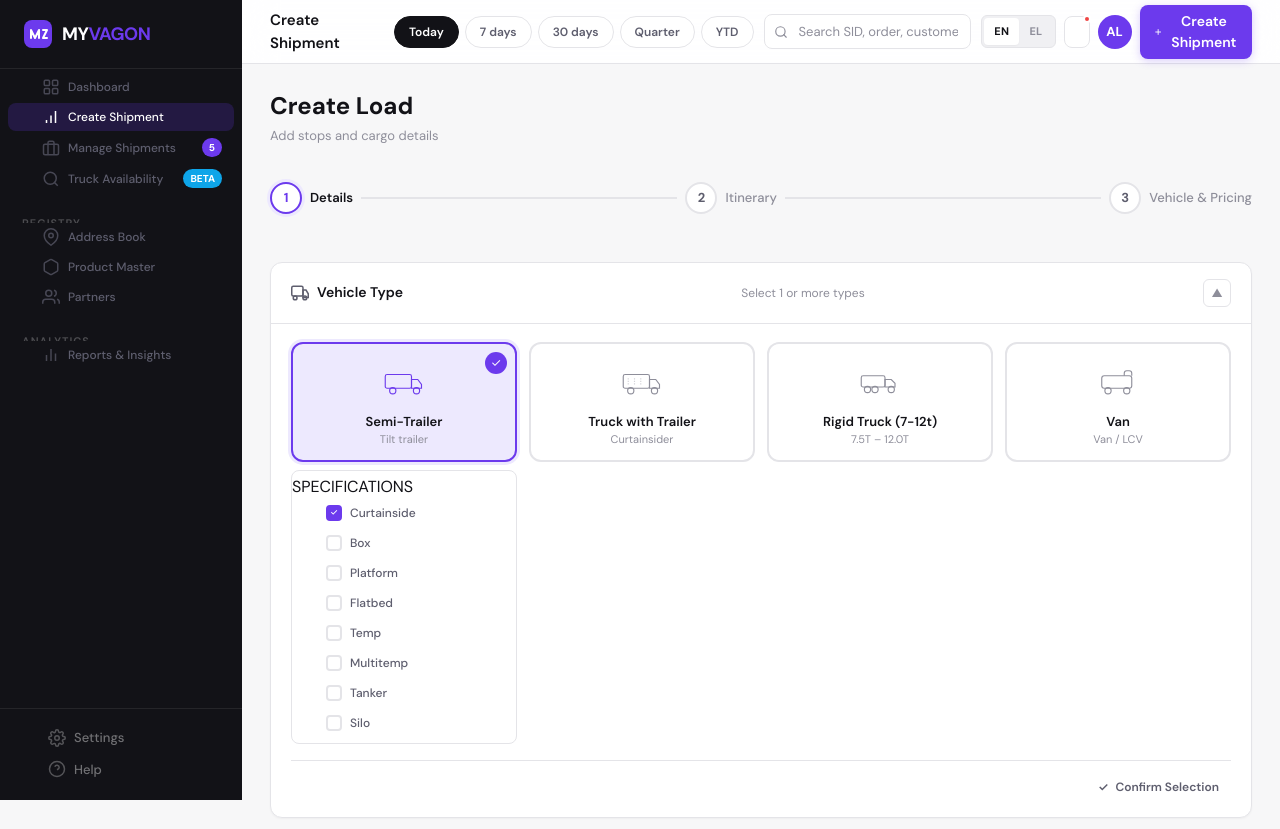
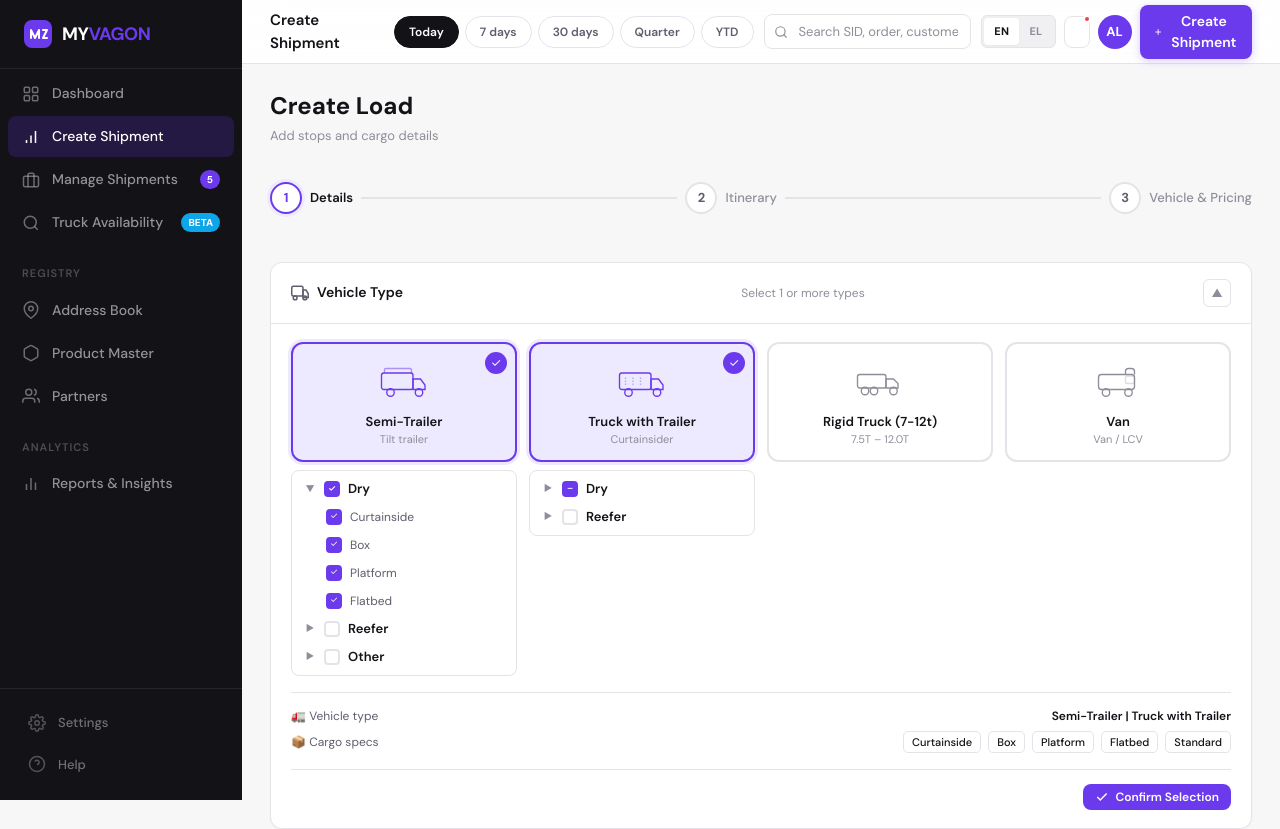
Before and after one commit to excellentwebworld/Mywagon-Frontend, a React (Vite) app: page /shipments/create in a window 1280 px wide. Shown: the top 829 px of the page. Built offline with nearby package versions, Linux system fonts and the light colour scheme.

Commit message:
refactor: update CreateShipmentWizard to use vehicleSpecs state structure and enhance styling for nested specifications

```diff
--- a/src/pages/CreateShipmentWizard/CreateShipmentWizard.css
+++ b/src/pages/CreateShipmentWizard/CreateShipmentWizard.css
@@ -260,7 +260,7 @@
   color: var(--text-tertiary);
 }
 
-/* ── Nest Specs ── */
+/* ── Nest Specs (scoped under .vnest to avoid sidebar .ns/.ni conflicts) ── */
 .vnest {
   max-height: 0;
   overflow: hidden;
@@ -278,55 +278,69 @@
   padding: 4px 0;
 }
 
-.nc {
+.vnest .nc {
   display: flex;
   align-items: center;
   gap: 8px;
-  padding: 8px 12px;
+  padding: 6px 12px;
   font-size: 13px;
   font-weight: 600;
   cursor: pointer;
   color: var(--text-primary);
-}
-
-.nc:hover {
+  line-height: 1.2;
+}
+
+.vnest .nc:hover {
   background: var(--surface-hover);
 }
 
-.nc .chev {
+.vnest .nc .chev {
   font-size: 9px;
   color: var(--text-tertiary);
   transition: transform 0.2s;
   width: 12px;
   text-align: center;
-}
-
-.nc .chev.open {
+  flex-shrink: 0;
+}
+
+.vnest .nc .chev.open {
   transform: rotate(90deg);
 }
 
-.ns {
+.vnest .ns {
   max-height: 0;
   overflow: hidden;
   transition: max-height 0.25s ease;
-}
-
-.ns.open {
+  padding: 0;
+  margin: 0;
+  font-size: inherit;
+  font-weight: inherit;
+  text-transform: none;
+  letter-spacing: normal;
+  color: inherit;
+}
+
+.vnest .ns.open {
   max-height: 300px;
 }
 
-.ni {
+.vnest .ni {
   display: flex;
   align-items: center;
   gap: 8px;
   padding: 5px 12px 5px 34px;
   font-size: 12px;
+  font-weight: 400;
   cursor: pointer;
   color: var(--text-secondary);
-}
-
-.ni:hover {
+  border-radius: 0;
+  margin-bottom: 0;
+  text-decoration: none;
+}
+
+.vnest .ni:hover {
   background: var(--surface-hover);
+  color: var(--text-secondary);
 }
 
 /* ── Checkboxes ── */
@@ -376,6 +390,22 @@
   font-weight: 600;
   color: var(--text-primary);
   text-align: right;
+  display: flex;
+  flex-wrap: wrap;
+  gap: 4px;
+  justify-content: flex-end;
+  max-width: 65%;
+}
+
+.btn-p {
+  background: var(--accent);
+  color: #fff;
+  border: none;
+}
+
+.btn-p:hover {
+  background: var(--accent-hover);
+  transform: translateY(-1px);
 }
 
 .vt {
--- a/src/pages/CreateShipmentWizard/CreateShipmentWizard.tsx
+++ b/src/pages/CreateShipmentWizard/CreateShipmentWizard.tsx
@@ -14,8 +14,10 @@ export const CreateShipmentWizard: React.FC = () => {
   const [step, setStep] = useState(1);
 
   // Step 1: Vehicle and Stops State
-  const [selectedVehicle, setSelectedVehicle] = useState('semi');
-  const [nestedSpecs, setNestedSpecs] = useState<string[]>(['curtainside']);
+  const [vehicleSpecs, setVehicleSpecs] = useState<Record<string, string[]>>({
+    semi: ['curtainside', 'box', 'platform', 'flatbed'],
+    curtain: ['standard'],
+  });
   const [stops, setStops] = useState<ShipmentStop[]>([
     {
       id: 1,
@@ -210,10 +212,8 @@ export const CreateShipmentWizard: React.FC = () => {
       <div className="content" style={{ paddingBottom: '120px' }}>
         {step === 1 && (
           <Step1Details
-            selectedVehicle={selectedVehicle}
-            setSelectedVehicle={setSelectedVehicle}
-            nestedSpecs={nestedSpecs}
-            setNestedSpecs={setNestedSpecs}
+            vehicleSpecs={vehicleSpecs}
+            setVehicleSpecs={setVehicleSpecs}
             stops={stops}
             setStops={setStops}
           />
--- a/src/pages/CreateShipmentWizard/components/Step1Details.tsx
+++ b/src/pages/CreateShipmentWizard/components/Step1Details.tsx
@@ -7,19 +7,15 @@ import { CreateLocationModal } from './CreateLocationModal';
 import { CreateProductModal } from './CreateProductModal';
 
 interface Step1DetailsProps {
-  selectedVehicle: string;
-  setSelectedVehicle: (v: string) => void;
-  nestedSpecs: string[];
-  setNestedSpecs: React.Dispatch<React.SetStateAction<string[]>>;
+  vehicleSpecs: Record<string, string[]>;
+  setVehicleSpecs: React.Dispatch<React.SetStateAction<Record<string, string[]>>>;
   stops: ShipmentStop[];
   setStops: React.Dispatch<React.SetStateAction<ShipmentStop[]>>;
 }
 
 export const Step1Details: React.FC<Step1DetailsProps> = ({
-  selectedVehicle,
-  setSelectedVehicle,
-  nestedSpecs,
-  setNestedSpecs,
+  vehicleSpecs,
+  setVehicleSpecs,
   stops,
   setStops,
 }) => {
@@ -41,46 +37,178 @@ export const Step1Details: React.FC<Step1DetailsProps> = ({
   const [activeLocDD, setActiveLocDD] = useState<number | null>(null);
 
   const [vehicleCardExpanded, setVehicleCardExpanded] = useState(true);
+  const [openNests, setOpenNests] = useState<string[]>(['semi', 'curtain']);
+  const [expandedCats, setExpandedCats] = useState<Record<string, boolean>>({
+    'semi-dry': true,
+  });
 
-  // Vehicle data definition matching step1.js
-  const vehData = {
+  type VehicleCat = { items: string[] };
+  type VehicleEntry = {
+    name: { en: string; el: string };
+    desc: string;
+    cats: Record<string, VehicleCat>;
+  };
+
+  const vehData: Record<string, VehicleEntry> = {
     semi: {
       name: { en: 'Semi-Trailer', el: 'Επικαθήμενο' },
       desc: 'Tilt trailer',
-      specs: ['curtainside', 'box', 'platform', 'flatbed', 'temp', 'multitemp', 'tanker', 'silo'],
+      cats: {
+        dry: { items: ['curtainside', 'box', 'platform', 'flatbed'] },
+        reefer: { items: ['temp', 'multitemp'] },
+        other: { items: ['tanker', 'silo'] },
+      },
     },
     curtain: {
       name: { en: 'Truck with Trailer', el: 'Συρρόμενο' },
       desc: 'Curtainsider',
-      specs: ['standard', 'mega', 'refr'],
+      cats: {
+        dry: { items: ['standard', 'mega'] },
+        reefer: { items: ['refr'] },
+      },
     },
     rigid: {
       name: { en: 'Rigid Truck (7-12t)', el: 'Τριαξονικό' },
       desc: '7.5T – 12.0T',
-      specs: ['box', 'flatbed', 'refr'],
+      cats: {
+        dry: { items: ['box', 'flatbed'] },
+        reefer: { items: ['refr'] },
+      },
     },
     van: {
       name: { en: 'Van', el: 'Βαν' },
       desc: 'Van / LCV',
-      specs: ['small', 'large', 'refr'],
+      cats: {
+        dry: { items: ['small', 'large'] },
+        reefer: { items: ['refr'] },
+      },
     },
   };
 
-  const handleToggleVehicle = (vid: string) => {
-    setSelectedVehicle(vid);
-    // Auto-select standard specifications if none selected for this vehicle type
-    const possibleSpecs = vehData[vid as keyof typeof vehData]?.specs || [];
-    const hasAny = nestedSpecs.some((s) => possibleSpecs.includes(s));
-    if (!hasAny && possibleSpecs.length > 0) {
-      setNestedSpecs([possibleSpecs[0]]);
-    }
+  const catLabels: Record<string, { en: string; el: string }> = {
+    dry: { en: 'Dry', el: 'Ξηρό' },
+    reefer: { en: 'Reefer', el: 'Ψυγείο' },
+    other: { en: 'Other', el: 'Άλλο' },
   };
 
-  const handleToggleSpec = (spec: string) => {
-    setNestedSpecs((prev) =>
-      prev.includes(spec) ? prev.filter((s) => s !== spec) : [...prev, spec]
-    );
+  const specLabels: Record<string, string> = {
+    curtainside: 'Curtainside',
+    box: 'Box',
+    platform: 'Platform',
+    flatbed: 'Flatbed',
+    temp: 'Temperature-controlled',
+    multitemp: 'Multi-temp',
+    tanker: 'Tanker',
+    silo: 'Silo',
+    standard: 'Standard',
+    mega: 'Mega (3m+)',
+    refr: 'Refrigerated',
+    small: 'Small Van',
+    large: 'Large Van (Sprinter)',
   };
+
+  const getSpecLabel = (vid: string, spec: string) => {
+    if (spec === 'refr' && vid === 'van') return lang === 'el' ? 'Ψυγείο Van' : 'Refrigerated Van';
+    if (spec === 'mega') return 'Mega (3m+)';
+    return specLabels[spec] || spec.charAt(0).toUpperCase() + spec.slice(1);
+  };
+
+  const isVehicleSelected = (vid: string) => (vehicleSpecs[vid]?.length ?? 0) > 0;
+
+  const getAllSpecsForVehicle = (vid: string) =>
+    Object.values(vehData[vid].cats).flatMap((cat) => cat.items);
+
+  const getCatState = (vid: string, cat: string): 'on' | 'ind' | 'off' => {
+    const items = vehData[vid].cats[cat].items;
+    const selected = vehicleSpecs[vid] || [];
+    const count = items.filter((it) => selected.includes(it)).length;
+    if (count === items.length) return 'on';
+    if (count > 0) return 'ind';
+    return 'off';
+  };
+
+  const syncVehicleSpecs = (vid: string, specs: string[]) => {
+    setVehicleSpecs((prev) => {
+      const next = { ...prev };
+      if (specs.length === 0) {
+        delete next[vid];
+      } else {
+        next[vid] = specs;
+      }
+      return next;
+    });
+  };
+
+  const handleToggleVehicle = (vid: string) => {
+    if (openNests.includes(vid)) {
+      setOpenNests((prev) => prev.filter((v) => v !== vid));
+      return;
+    }
+
+    const currentSpecs = vehicleSpecs[vid] || [];
+    if (currentSpecs.length === 0) {
+      syncVehicleSpecs(vid, getAllSpecsForVehicle(vid));
+    }
+    setOpenNests((prev) => [...prev, vid]);
+  };
+
+  const handleDeselectVehicle = (vid: string, e: React.MouseEvent) => {
+    e.stopPropagation();
+    syncVehicleSpecs(vid, []);
+    setOpenNests((prev) => prev.filter((v) => v !== vid));
+  };
+
+  const handleToggleCat = (vid: string, cat: string, e: React.MouseEvent) => {
+    e.stopPropagation();
+    const catKey = `${vid}-${cat}`;
+    setExpandedCats((prev) => ({ ...prev, [catKey]: !prev[catKey] }));
+
+    const items = vehData[vid].cats[cat].items;
+    const catState = getCatState(vid, cat);
+    const isOn = catState === 'on' || catState === 'ind';
+    const currentSpecs = vehicleSpecs[vid] || [];
+
+    let newSpecs: string[];
+    if (isOn) {
+      newSpecs = currentSpecs.filter((s) => !items.includes(s));
+    } else {
+      newSpecs = [...currentSpecs];
+      items.forEach((it) => {
+        if (!newSpecs.includes(it)) newSpecs.push(it);
+      });
+    }
+    syncVehicleSpecs(vid, newSpecs);
+  };
+
+  const handleToggleSpec = (vid: string, _cat: string, spec: string, e: React.MouseEvent) => {
+    e.stopPropagation();
+    const currentSpecs = vehicleSpecs[vid] || [];
+    const hasSpec = currentSpecs.includes(spec);
+    const newSpecs = hasSpec
+      ? currentSpecs.filter((s) => s !== spec)
+      : [...currentSpecs, spec];
+    syncVehicleSpecs(vid, newSpecs);
+  };
+
+  const selectedTypes = Object.keys(vehData)
+    .filter((vid) => isVehicleSelected(vid))
+    .map((vid) => vehData[vid].name[lang as 'en' | 'el']);
+
+  const selectedSpecLabels = Object.keys(vehData).flatMap((vid) => {
+    if (!isVehicleSelected(vid)) return [];
+    return (vehicleSpecs[vid] || []).map((spec) => getSpecLabel(vid, spec));
+  });
+
+  const vehicleBrief =
+    selectedTypes.length > 0
+      ? `${selectedTypes.join(', ')}${
+          selectedSpecLabels.length > 0
+            ? ` — ${selectedSpecLabels.slice(0, 4).join(', ')}${
+                selectedSpecLabels.length > 4 ? ` +${selectedSpecLabels.length - 4} more` : ''
+              }`
+            : ''
+        }`
+      : '';
 
   const handleConfirmVehicle = () => {
     setVehicleCardExpanded(false);
@@ -317,13 +445,10 @@ export const Step1Details: React.FC<Step1DetailsProps> = ({
             <circle cx="18.5" cy="18.5" r="2.5" />
           </svg>
           <span>{lang === 'el' ? 'Τύπος Οχήματος' : 'Vehicle Type'}</span>
-          {!vehicleCardExpanded && (
-            <span className="ch-brief">
-              {vehData[selectedVehicle as keyof typeof vehData]?.name[lang] || selectedVehicle}
-              {nestedSpecs.length > 0 && ` — ${nestedSpecs.slice(0, 3).join(', ')}`}
-            </span>
+          {!vehicleCardExpanded && vehicleBrief && (
+            <span className="ch-brief">{vehicleBrief}</span>
           )}
-          <span className="ch-r">
+          <span className="ch-r" style={{ display: vehicleCardExpanded ? '' : 'none' }}>
             {lang === 'el' ? 'Επιλέξτε 1 ή περισσότερους τύπους' : 'Select 1 or more types'}
           </span>
           <div className={`ch-chev ${vehicleCardExpanded ? 'open' : ''}`}>▼</div>
@@ -333,22 +458,24 @@ export const Step1Details: React.FC<Step1DetailsProps> = ({
           <div className="cb">
             <div className="vg" role="group">
               {Object.entries(vehData).map(([key, data]) => {
-                const isSelected = selectedVehicle === key;
+                const isSelected = isVehicleSelected(key);
+                const isNestOpen = openNests.includes(key);
                 return (
                   <div key={key} className="vc-wrap">
                     <div className={`vc ${isSelected ? 'sel' : ''}`} onClick={() => handleToggleVehicle(key)}>
-                      <div className="ck" title="Deselect" onClick={(e) => { e.stopPropagation(); setSelectedVehicle(''); }}>✓</div>
+                      <div className="ck" title="Deselect" onClick={(e) => handleDeselectVehicle(key, e)}>✓</div>
                       <div className="vi">
                         {key === 'semi' && (
-                          <svg width="40" height="40" viewBox="0 0 64 64" fill="none" stroke="currentColor" strokeWidth="1.8">
+                          <svg width="48" height="48" viewBox="0 0 64 64" fill="none" stroke="currentColor" strokeWidth="1.8">
                             <rect x="2" y="20" width="42" height="22" rx="3" />
                             <path d="M44 28h10l6 8v6H44V28z" />
                             <circle cx="14" cy="46" r="5" />
                             <circle cx="52" cy="46" r="5" />
+                            <path d="M6 20V16a2 2 0 0 1 2-2h32a2 2 0 0 1 2 2v4" opacity=".5" />
                           </svg>
                         )}
                         {key === 'curtain' && (
-                          <svg width="40" height="40" viewBox="0 0 64 64" fill="none" stroke="currentColor" stroke-width="1.8">
+                          <svg width="48" height="48" viewBox="0 0 64 64" fill="none" stroke="currentColor" strokeWidth="1.8">
                             <rect x="2" y="20" width="42" height="22" rx="3" />
                             <path d="M44 28h10l6 8v6H44V28z" />
                             <circle cx="14" cy="46" r="5" />
@@ -357,7 +484,7 @@ export const Step1Details: React.FC<Step1DetailsProps> = ({
                           </svg>
                         )}
                         {key === 'rigid' && (
-                          <svg width="40" height="40" viewBox="0 0 64 64" fill="none" stroke="currentColor" stroke-width="1.8">
+                          <svg width="48" height="48" viewBox="0 0 64 64" fill="none" stroke="currentColor" strokeWidth="1.8">
                             <rect x="2" y="22" width="38" height="18" rx="3" />
                             <path d="M40 28h10l6 6v6H40V28z" />
                             <circle cx="12" cy="44" r="5" />
@@ -366,11 +493,12 @@ export const Step1Details: React.FC<Step1DetailsProps> = ({
                           </svg>
                         )}
                         {key === 'van' && (
-                          <svg width="40" height="40" viewBox="0 0 64 64" fill="none" stroke="currentColor" stroke-width="1.8">
+                          <svg width="48" height="48" viewBox="0 0 64 64" fill="none" stroke="currentColor" strokeWidth="1.8">
                             <rect x="6" y="22" width="48" height="20" rx="4" />
                             <path d="M42 22V18a4 4 0 0 1 4-4h4a4 4 0 0 1 4 4v4" />
                             <circle cx="16" cy="46" r="5" />
                             <circle cx="46" cy="46" r="5" />
+                            <rect x="42" y="24" width="12" height="10" rx="2" opacity=".3" />
                           </svg>
                         )}
                       </div>
@@ -378,16 +506,31 @@ export const Step1Details: React.FC<Step1DetailsProps> = ({
                       <div className="vs">{data.desc}</div>
                     </div>
 
-                    {/* Collapsible Specs Checklist Inside Vehicle wrapper */}
-                    <div className={`vnest ${isSelected ? 'open' : ''}`}>
-                      <div className="vnest-label">{lang === 'el' ? 'ΠΡΟΔΙΑΓΡΑΦΕΣ' : 'SPECIFICATIONS'}</div>
-                      {data.specs.map((spec) => {
-                        const hasSpec = nestedSpecs.includes(spec);
+                    <div className={`vnest ${isNestOpen ? 'open' : ''}`}>
+                      {Object.entries(data.cats).map(([catKey, catData]) => {
+                        const catState = getCatState(key, catKey);
+                        const catExpanded = expandedCats[`${key}-${catKey}`] ?? false;
                         return (
-                          <div key={spec} className="ni" onClick={() => handleToggleSpec(spec)}>
-                            <div className={`cbx ${hasSpec ? 'on' : ''}`}>{hasSpec && '✓'}</div>
-                            <span style={{ textTransform: 'capitalize' }}>{spec}</span>
-                          </div>
+                          <React.Fragment key={catKey}>
+                            <div className="nc" onClick={(e) => handleToggleCat(key, catKey, e)}>
+                              <span className={`chev ${catExpanded ? 'open' : ''}`}>▶</span>
+                              <div className={`cbx ${catState === 'on' ? 'on' : ''} ${catState === 'ind' ? 'ind' : ''}`}>
+                                {catState === 'on' ? '✓' : catState === 'ind' ? '–' : ''}
+                              </div>
+                              <span>{catLabels[catKey]?.[lang as 'en' | 'el'] || catKey}</span>
+                            </div>
+                            <div className={`ns ${catExpanded ? 'open' : ''}`}>
+                              {catData.items.map((spec) => {
+                                const hasSpec = (vehicleSpecs[key] || []).includes(spec);
+                                return (
+                                  <div key={spec} className="ni" onClick={(e) => handleToggleSpec(key, catKey, spec, e)}>
+                                    <div className={`cbx ${hasSpec ? 'on' : ''}`}>{hasSpec && '✓'}</div>
+                                    <span>{getSpecLabel(key, spec)}</span>
+                                  </div>
+                                );
+                              })}
+                            </div>
+                          </React.Fragment>
                         );
                       })}
                     </div>
@@ -396,9 +539,35 @@ export const Step1Details: React.FC<Step1DetailsProps> = ({
               })}
             </div>
 
+            <div className="vreqs">
+              <div className="vr">
+                <span>
+                  🚛 {lang === 'el' ? 'Τύπος οχήματος' : 'Vehicle type'}
+                </span>
+                <span className="vr-v">{selectedTypes.length ? selectedTypes.join(' | ') : '—'}</span>
+              </div>
+              <div className="vr">
+                <span>
+                  📦 {lang === 'el' ? 'Προδιαγραφές φορτίου' : 'Cargo specs'}
+                </span>
+                <span className="vr-v">
+                  {selectedSpecLabels.length
+                    ? selectedSpecLabels.map((s, i) => (
+                        <span key={`${s}-${i}`} className="vt">
+                          {s}
+                        </span>
+                      ))
+                    : '—'}
+                </span>
+              </div>
+            </div>
+
             <div className="veh-confirm">
               <button className="btn btn-p btn-sm" onClick={handleConfirmVehicle}>
-                ✓ <span>{lang === 'el' ? 'Επιβεβαίωση Επιλογής' : 'Confirm Selection'}</span>
+                <svg width="14" height="14" viewBox="0 0 24 24" fill="none" stroke="currentColor" strokeWidth="2.5" aria-hidden="true">
+                  <polyline points="20 6 9 17 4 12" />
+                </svg>
+                <span>{lang === 'el' ? 'Επιβεβαίωση Επιλογής' : 'Confirm Selection'}</span>
               </button>
             </div>
           </div>
```
